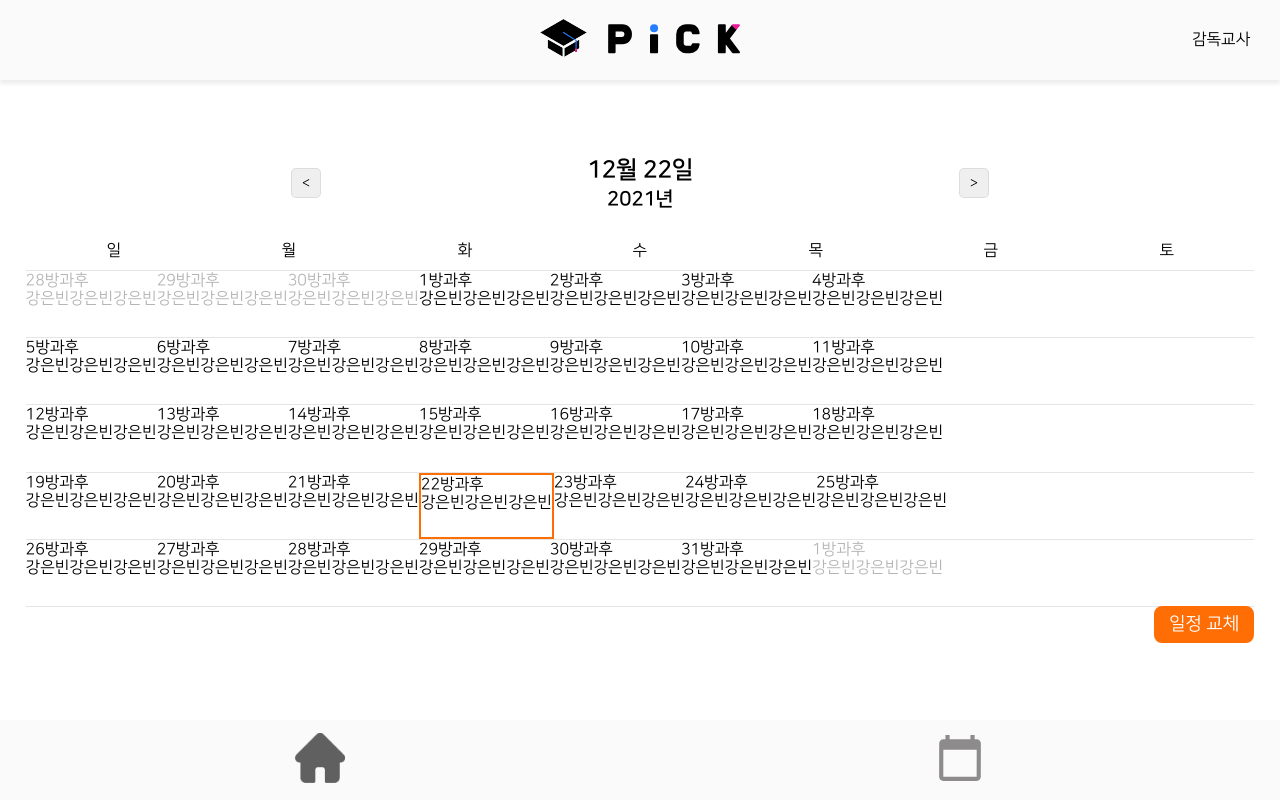
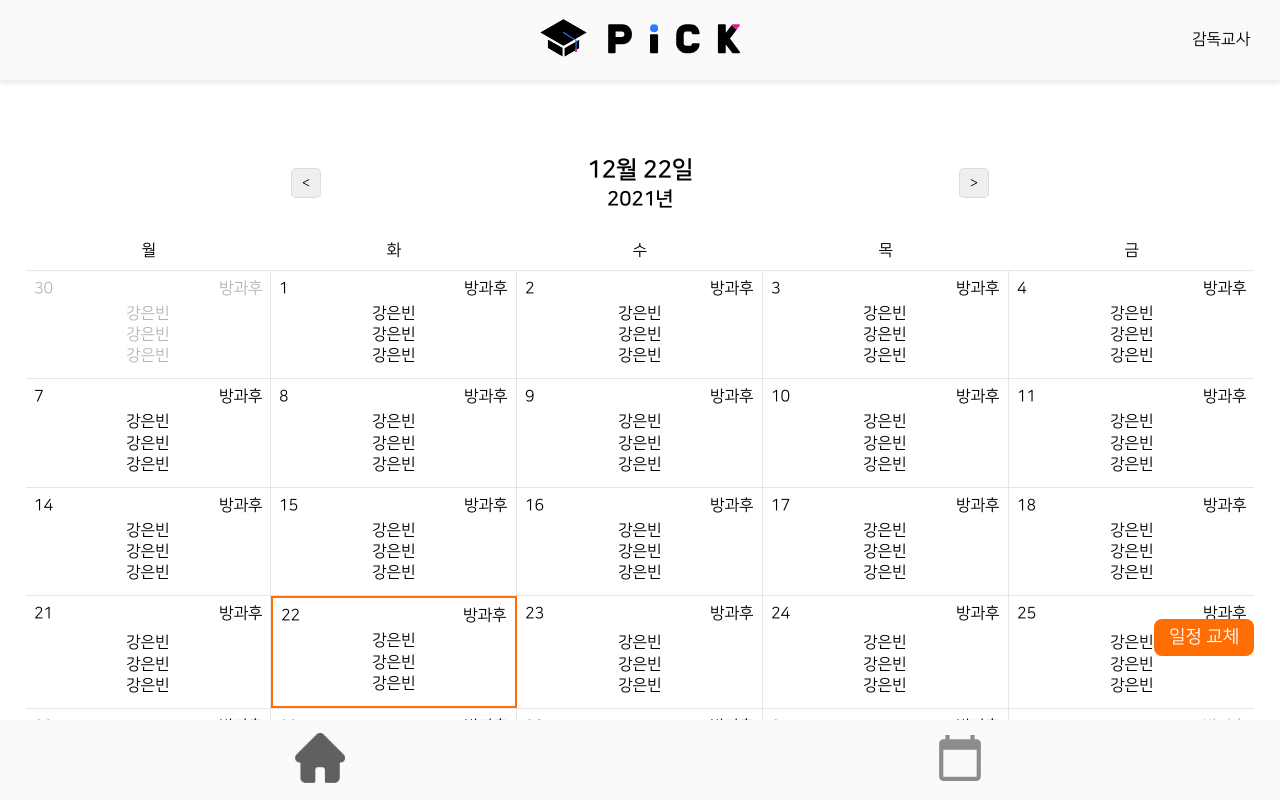
Before and after one commit to DSM-PICK/PICK2021-TABLET-CLIENT, a React (Create React App) app: page /calendar in a window 1280 px wide. Built offline with nearby package versions, Linux system fonts and the light colour scheme; no server answers.

Commit message:
[FEAT] 캘린더

```diff
--- a/src/components/calendar/calendarItem/CalendarContent.tsx
+++ b/src/components/calendar/calendarItem/CalendarContent.tsx
@@ -1,5 +1,5 @@
 import moment from "moment";
-import React, { useState } from "react";
+import React from "react";
 import { useRecoilState } from "recoil";
 import { date } from "../../../modules/atom/calendar";
 import * as S from "./style";
@@ -7,7 +7,7 @@ import "../../../index.css";
 
 const CalendarContent = () => {
   const [baseDate, setBaseDate] = useRecoilState(date);
-  const week = ["일", "월", "화", "수", "목", "금", "토"];
+  const week = ["월", "화", "수", "목", "금"];
 
   const handleDayClick = (current: moment.Moment) => setBaseDate(current);
 
@@ -25,8 +25,8 @@ const CalendarContent = () => {
     for (let week = startWeek; week <= endWeek; week++) {
       calendar.push(
         <div className="content" key={week}>
-          {Array(7)
-            .fill(0)
+          {Array(5)
+            .fill(2)
             .map((n, i) => {
               let current = today
                 .clone()
@@ -43,7 +43,7 @@ const CalendarContent = () => {
                 current.format("MM") !== today.format("MM") ? "grayed" : "";
 
               return (
-                <div
+                <S.BoxItem
                   className={`box ${isSelected} ${isGrayed}`}
                   key={i}
                   onClick={() => handleDayClick(current)}
@@ -57,7 +57,7 @@ const CalendarContent = () => {
                     <span>강은빈</span>
                     <span>강은빈</span>
                   </div>
-                </div>
+                </S.BoxItem>
               );
             })}
         </div>
```
